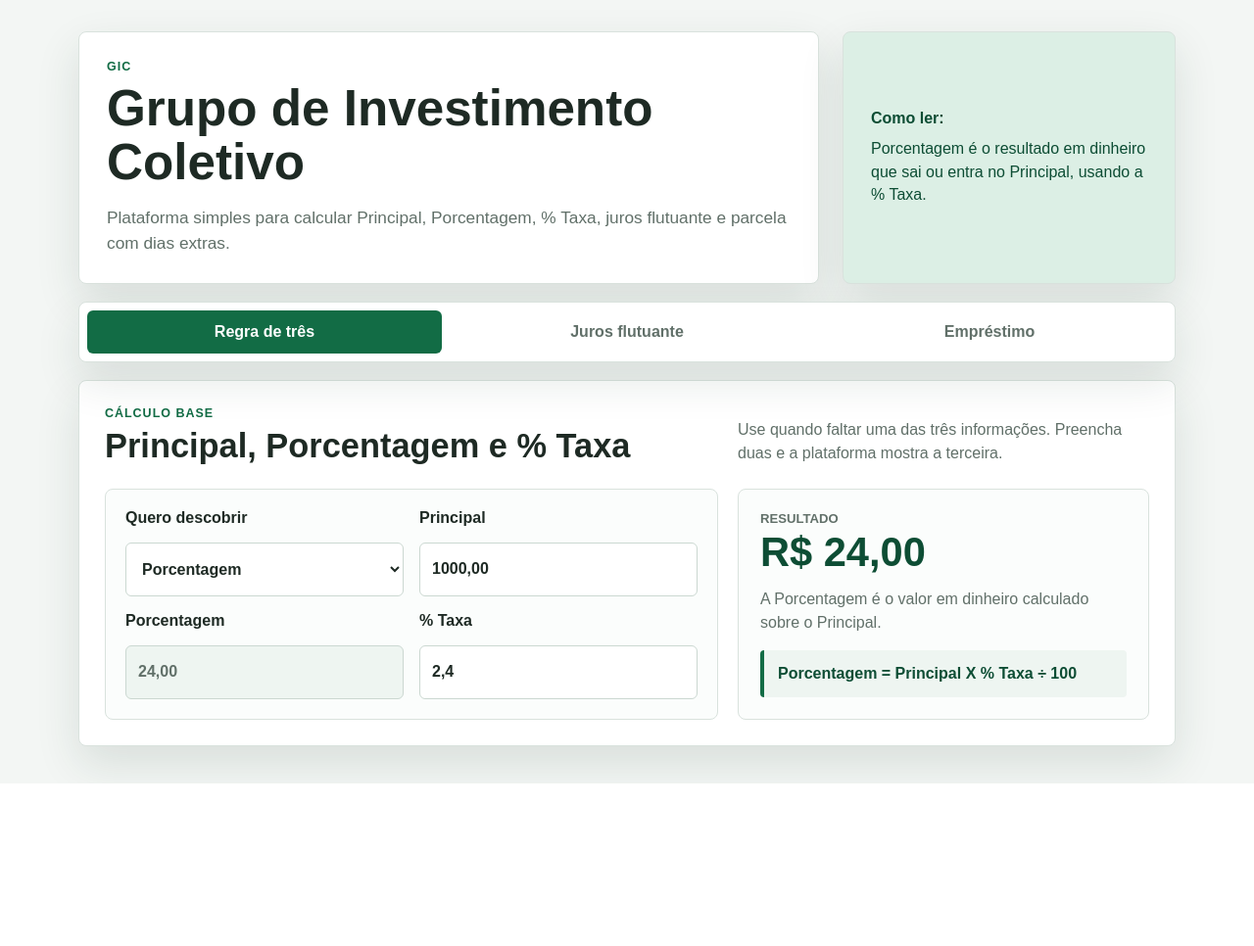
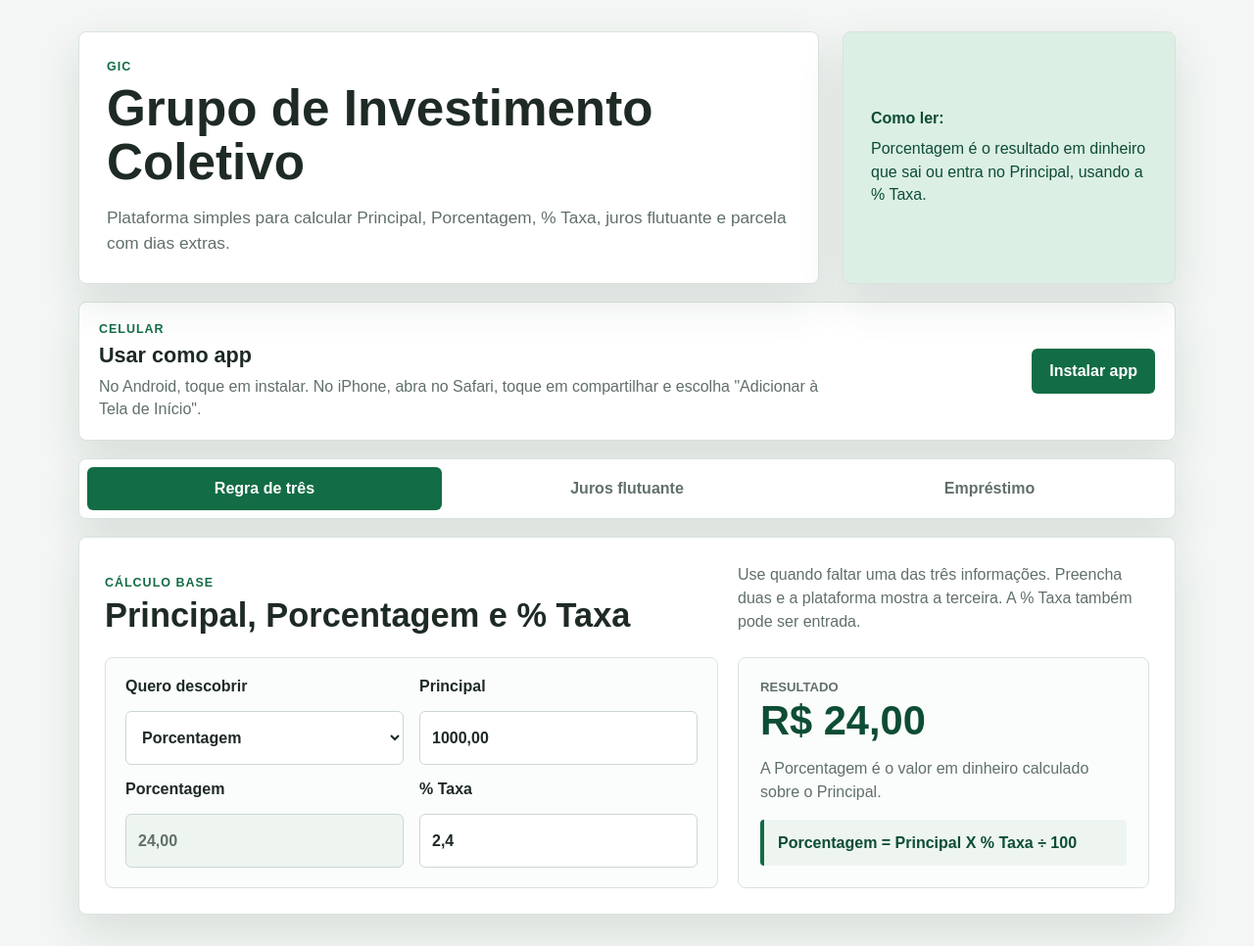
Before and after one commit to joaopfigo/GICweb, a PHP site: page / in a window 1280 px wide. Shown: the whole page at 98% size. Before the commit the page ends 800 px from the top, so only its background shows below. Run offline with PHP 8.4, Linux system fonts and the light colour scheme.

Commit message:
Add PWA install support

```diff
--- a/index.html
+++ b/index.html
@@ -3,7 +3,15 @@
   <head>
     <meta charset="utf-8" />
     <meta name="viewport" content="width=device-width, initial-scale=1" />
+    <meta name="theme-color" content="#126c45" />
+    <meta name="mobile-web-app-capable" content="yes" />
+    <meta name="apple-mobile-web-app-capable" content="yes" />
+    <meta name="apple-mobile-web-app-title" content="GIC" />
+    <meta name="apple-mobile-web-app-status-bar-style" content="default" />
     <title>GIC - Grupo de Investimento Coletivo</title>
+    <link rel="manifest" href="manifest.webmanifest" />
+    <link rel="icon" href="icons/icon.svg" type="image/svg+xml" />
+    <link rel="apple-touch-icon" href="icons/apple-touch-icon.png" />
     <link rel="stylesheet" href="styles.css" />
   </head>
   <body>
@@ -26,6 +34,20 @@
         </div>
       </section>
 
+      <section class="install-card" aria-labelledby="install-title">
+        <div>
+          <p class="eyebrow">Celular</p>
+          <h2 id="install-title">Usar como app</h2>
+          <p id="installHelp">
+            No Android, toque em instalar. No iPhone, abra no Safari, toque em
+            compartilhar e escolha "Adicionar à Tela de Início".
+          </p>
+        </div>
+        <button class="install-button" id="installButton" type="button">
+          Instalar app
+        </button>
+      </section>
+
       <section class="mode-bar" aria-label="Escolha o cálculo">
         <button class="mode-button is-active" type="button" data-mode="regra">
           Regra de três
@@ -46,7 +68,7 @@
           </div>
           <p>
             Use quando faltar uma das três informações. Preencha duas e a
-            plataforma mostra a terceira.
+            plataforma mostra a terceira. A % Taxa também pode ser entrada.
           </p>
         </div>
 
--- /dev/null
+++ b/index.php
@@ -0,0 +1,2 @@
+<?php
+readfile(__DIR__ . '/index.html');
--- a/script.js
+++ b/script.js
@@ -24,6 +24,7 @@ const campos = [
 ];
 
 const $ = (id) => document.getElementById(id);
+let instalarApp = null;
 
 function numero(valor) {
   if (typeof valor !== "string") return Number(valor) || 0;
@@ -142,6 +143,29 @@ document.querySelectorAll(".mode-button").forEach((button) => {
   button.addEventListener("click", () => trocarPainel(button.dataset.mode));
 });
 
+window.addEventListener("beforeinstallprompt", (event) => {
+  event.preventDefault();
+  instalarApp = event;
+  $("installButton").hidden = false;
+  $("installHelp").textContent =
+    "Toque em instalar para colocar o GIC na tela inicial do celular.";
+});
+
+$("installButton").addEventListener("click", async () => {
+  const isIOS = /iphone|ipad|ipod/i.test(navigator.userAgent);
+
+  if (instalarApp) {
+    instalarApp.prompt();
+    await instalarApp.userChoice;
+    instalarApp = null;
+    return;
+  }
+
+  $("installHelp").textContent = isIOS
+    ? 'No iPhone, abra no Safari, toque em compartilhar e escolha "Adicionar à Tela de Início".'
+    : "Se o botão de instalação não aparecer, abra o menu do navegador e escolha instalar app.";
+});
+
 campos.forEach((id) => {
   $(id).addEventListener("input", () => {
     calcularRegra();
@@ -152,6 +176,12 @@ campos.forEach((id) => {
 
 $("regraTipo").addEventListener("change", calcularRegra);
 
+if ("serviceWorker" in navigator) {
+  window.addEventListener("load", () => {
+    navigator.serviceWorker.register("sw.js").catch(() => {});
+  });
+}
+
 calcularRegra();
 calcularFlutuante();
 calcularEmprestimo();
--- a/styles.css
+++ b/styles.css
@@ -47,7 +47,8 @@ select {
 
 .hero > div,
 .panel,
-.mode-bar {
+.mode-bar,
+.install-card {
   background: var(--surface);
   border: 1px solid var(--line);
   box-shadow: var(--shadow);
@@ -103,10 +104,48 @@ h2 {
   line-height: 1.45;
 }
 
+.install-card {
+  display: grid;
+  grid-template-columns: minmax(0, 1fr) auto;
+  gap: 18px;
+  align-items: center;
+  margin-bottom: 18px;
+  border-radius: 8px;
+  padding: 20px;
+}
+
+.install-card h2 {
+  font-size: 1.35rem;
+}
+
+.install-card p:not(.eyebrow) {
+  max-width: 760px;
+  margin: 8px 0 0;
+  color: var(--muted);
+  line-height: 1.45;
+}
+
+.install-button {
+  min-height: 46px;
+  border: 0;
+  border-radius: 6px;
+  background: var(--accent);
+  color: #ffffff;
+  padding: 0 18px;
+  font-weight: 800;
+  cursor: pointer;
+}
+
+.install-button:hover,
+.install-button:focus-visible {
+  background: var(--accent-dark);
+}
+
+.install-button[hidden] {
+  display: none;
+}
+
 .mode-bar {
-  position: sticky;
-  top: 12px;
-  z-index: 2;
   display: flex;
   gap: 8px;
   margin-bottom: 18px;
@@ -265,6 +304,7 @@ input[disabled] {
 
 @media (max-width: 820px) {
   .hero,
+  .install-card,
   .panel-heading,
   .two-columns,
   .tool-card {
@@ -272,7 +312,6 @@ input[disabled] {
   }
 
   .mode-bar {
-    position: static;
     flex-direction: column;
   }
 
@@ -282,6 +321,7 @@ input[disabled] {
   }
 
   .hero > div,
+  .install-card,
   .panel {
     padding: 20px;
   }
```
Also changed, not shown: sw.js (added, +38 -0 lines), README.md, icons/apple-touch-icon.png (added), icons/icon-192.png (added), icons/icon-512.png (added), icons/icon.svg (added), manifest.webmanifest (added).
